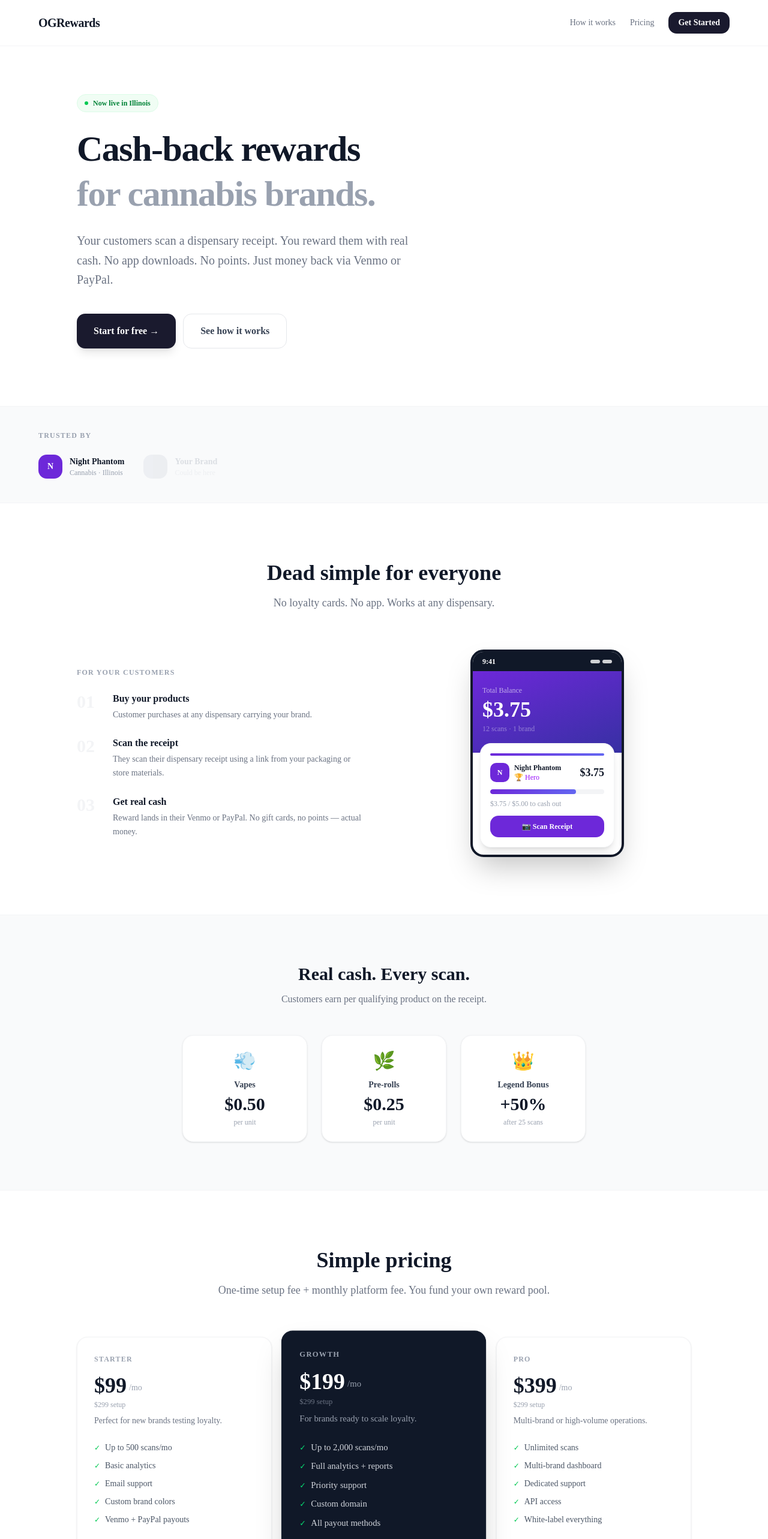
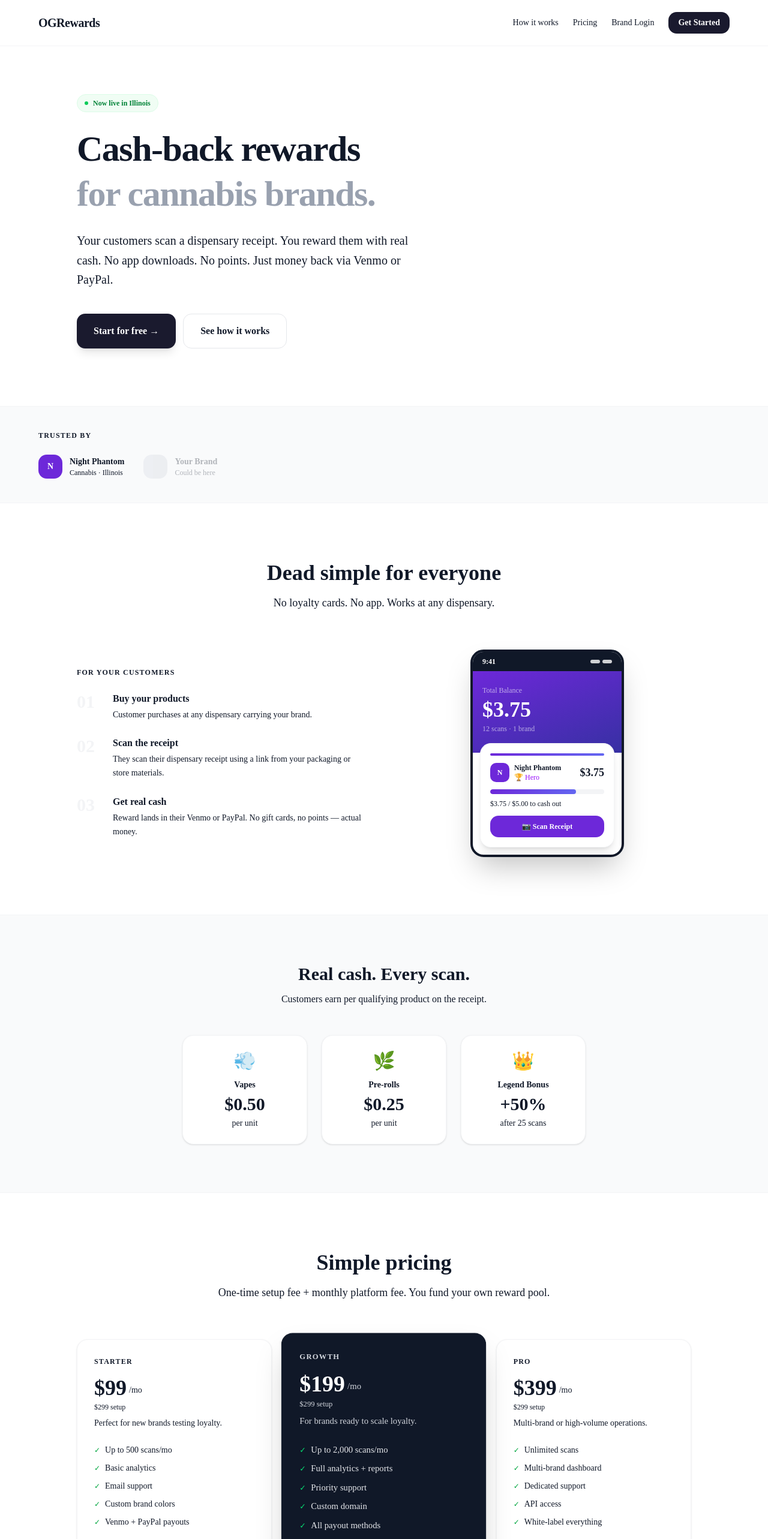
Before and after one commit to rkshankar79/ogrewards, a Next.js app: page / in a window 1280 px wide. Shown: the top 2566 px of the page at 60% size. Built offline with nearby package versions, Linux system fonts and the light colour scheme.

Commit message:
fix: solid black text throughout landing page, add customer vs brand owner login section

```diff
--- a/src/app/page.tsx
+++ b/src/app/page.tsx
@@ -6,8 +6,9 @@ export default function HomePage() {
       <nav className="flex items-center justify-between px-6 md:px-16 py-5 border-b border-gray-100">
         <span className="text-xl font-black tracking-tight">OGRewards</span>
         <div className="flex items-center gap-6">
-          <a href="#how" className="hidden md:block text-sm text-gray-500 hover:text-gray-900 transition-colors">How it works</a>
-          <a href="#pricing" className="hidden md:block text-sm text-gray-500 hover:text-gray-900 transition-colors">Pricing</a>
+          <a href="#how" className="hidden md:block text-sm font-medium text-gray-900 hover:opacity-70 transition-opacity">How it works</a>
+          <a href="#pricing" className="hidden md:block text-sm font-medium text-gray-900 hover:opacity-70 transition-opacity">Pricing</a>
+          <a href="/admin/login" className="hidden md:block text-sm font-medium text-gray-900 hover:opacity-70 transition-opacity">Brand Login</a>
           <a href="mailto:admin@ogrewards.io"
             className="px-4 py-2 rounded-xl text-sm font-bold text-white transition-all hover:opacity-90"
             style={{ backgroundColor: '#1a1a2e' }}>
@@ -27,7 +28,7 @@ export default function HomePage() {
             Cash-back rewards<br />
             <span className="text-gray-400">for cannabis brands.</span>
           </h1>
-          <p className="text-xl text-gray-500 leading-relaxed mb-10 max-w-xl">
+          <p className="text-xl text-gray-900 leading-relaxed mb-10 max-w-xl">
             Your customers scan a dispensary receipt. You reward them with real cash. No app downloads. No points. Just money back via Venmo or PayPal.
           </p>
           <div className="flex flex-col sm:flex-row gap-3">
@@ -37,7 +38,7 @@ export default function HomePage() {
               Start for free →
             </a>
             <a href="#how"
-              className="inline-flex items-center justify-center px-7 py-4 rounded-xl font-bold text-gray-700 text-base border border-gray-200 hover:bg-gray-50 transition-colors">
+              className="inline-flex items-center justify-center px-7 py-4 rounded-xl font-bold text-gray-900 text-base border border-gray-200 hover:bg-gray-50 transition-colors">
               See how it works
             </a>
           </div>
@@ -47,7 +48,7 @@ export default function HomePage() {
       {/* Social proof */}
       <section className="bg-gray-50 border-y border-gray-100 px-6 md:px-16 py-10">
         <div className="max-w-6xl mx-auto">
-          <p className="text-xs font-semibold text-gray-400 uppercase tracking-widest mb-6">Trusted by</p>
+          <p className="text-xs font-bold text-gray-900 uppercase tracking-widest mb-6">Trusted by</p>
           <div className="flex flex-wrap items-center gap-8">
             <div className="flex items-center gap-3">
               <div className="h-10 w-10 rounded-xl flex items-center justify-center text-white font-black text-sm"
@@ -56,14 +57,14 @@ export default function HomePage() {
               </div>
               <div>
                 <p className="font-bold text-gray-900 text-sm">Night Phantom</p>
-                <p className="text-xs text-gray-400">Cannabis · Illinois</p>
+                <p className="text-xs text-gray-900">Cannabis · Illinois</p>
               </div>
             </div>
             <div className="flex items-center gap-3 opacity-30">
               <div className="h-10 w-10 rounded-xl bg-gray-300" />
               <div>
-                <p className="font-bold text-gray-400 text-sm">Your Brand</p>
-                <p className="text-xs text-gray-300">Could be here</p>
+                <p className="font-bold text-gray-900 text-sm">Your Brand</p>
+                <p className="text-xs text-gray-900">Could be here</p>
               </div>
             </div>
           </div>
@@ -74,13 +75,13 @@ export default function HomePage() {
       <section id="how" className="px-6 md:px-16 py-24 max-w-6xl mx-auto">
         <div className="text-center mb-16">
           <h2 className="text-3xl md:text-4xl font-black mb-4">Dead simple for everyone</h2>
-          <p className="text-gray-500 text-lg">No loyalty cards. No app. Works at any dispensary.</p>
+          <p className="text-gray-900 text-lg">No loyalty cards. No app. Works at any dispensary.</p>
         </div>
 
         <div className="grid md:grid-cols-2 gap-16 items-center">
           {/* For consumers */}
           <div>
-            <p className="text-xs font-bold text-gray-400 uppercase tracking-widest mb-6">For your customers</p>
+            <p className="text-xs font-bold text-gray-900 uppercase tracking-widest mb-6">For your customers</p>
             <div className="space-y-6">
               {[
                 { step: '01', title: 'Buy your products', desc: 'Customer purchases at any dispensary carrying your brand.' },
@@ -91,7 +92,7 @@ export default function HomePage() {
                   <span className="text-3xl font-black text-gray-100 leading-none mt-0.5 w-10 flex-shrink-0">{step}</span>
                   <div>
                     <p className="font-bold text-gray-900 mb-1">{title}</p>
-                    <p className="text-gray-500 text-sm leading-relaxed">{desc}</p>
+                    <p className="text-gray-900 text-sm leading-relaxed">{desc}</p>
                   </div>
                 </div>
               ))}
@@ -101,7 +102,6 @@ export default function HomePage() {
           {/* Phone mockup */}
           <div className="flex justify-center">
             <div className="w-64 rounded-3xl shadow-2xl overflow-hidden border-4 border-gray-900 bg-white">
-              {/* Status bar */}
               <div className="bg-gray-900 px-4 py-2 flex justify-between items-center">
                 <span className="text-white text-xs font-bold">9:41</span>
                 <div className="flex gap-1">
@@ -109,13 +109,11 @@ export default function HomePage() {
                   <div className="h-1.5 w-4 bg-white rounded-full opacity-80" />
                 </div>
               </div>
-              {/* App header */}
               <div className="px-4 pt-6 pb-8" style={{ background: 'linear-gradient(160deg, #6d28d9, #3730a3)' }}>
                 <p className="text-white/60 text-xs mb-1">Total Balance</p>
                 <p className="text-4xl font-black text-white">$3.75</p>
-                <p className="text-white/40 text-xs mt-1">12 scans · 1 brand</p>
+                <p className="text-white/60 text-xs mt-1">12 scans · 1 brand</p>
               </div>
-              {/* Wallet card */}
               <div className="-mt-4 mx-3 rounded-2xl bg-white shadow-lg border border-gray-100 p-4 mb-3">
                 <div className="h-1 rounded-full mb-3" style={{ background: 'linear-gradient(90deg, #6d28d9, #6366f1)' }} />
                 <div className="flex items-center justify-between mb-3">
@@ -131,7 +129,7 @@ export default function HomePage() {
                 <div className="h-2 bg-gray-100 rounded-full overflow-hidden mb-2">
                   <div className="h-full rounded-full w-3/4" style={{ background: 'linear-gradient(90deg, #6d28d9, #6366f1)' }} />
                 </div>
-                <p className="text-xs text-gray-400 mb-3">$3.75 / $5.00 to cash out</p>
+                <p className="text-xs text-gray-900 mb-3">$3.75 / $5.00 to cash out</p>
                 <div className="rounded-xl text-white text-xs font-bold py-2.5 text-center" style={{ backgroundColor: '#6d28d9' }}>
                   📷 Scan Receipt
                 </div>
@@ -145,7 +143,7 @@ export default function HomePage() {
       <section className="bg-gray-50 border-y border-gray-100 px-6 md:px-16 py-20">
         <div className="max-w-6xl mx-auto text-center">
           <h2 className="text-3xl font-black mb-3">Real cash. Every scan.</h2>
-          <p className="text-gray-500 mb-12">Customers earn per qualifying product on the receipt.</p>
+          <p className="text-gray-900 mb-12">Customers earn per qualifying product on the receipt.</p>
           <div className="grid sm:grid-cols-3 gap-6 max-w-2xl mx-auto">
             {[
               { emoji: '💨', product: 'Vapes', rate: '$0.50', desc: 'per unit' },
@@ -154,9 +152,9 @@ export default function HomePage() {
             ].map(({ emoji, product, rate, desc }) => (
               <div key={product} className="bg-white rounded-2xl border border-gray-100 p-6 shadow-sm">
                 <div className="text-3xl mb-3">{emoji}</div>
-                <p className="font-bold text-gray-700 text-sm mb-1">{product}</p>
+                <p className="font-bold text-gray-900 text-sm mb-1">{product}</p>
                 <p className="text-3xl font-black text-gray-900">{rate}</p>
-                <p className="text-xs text-gray-400 mt-1">{desc}</p>
+                <p className="text-sm text-gray-900 mt-1">{desc}</p>
               </div>
             ))}
           </div>
@@ -167,7 +165,7 @@ export default function HomePage() {
       <section id="pricing" className="px-6 md:px-16 py-24 max-w-6xl mx-auto">
         <div className="text-center mb-16">
           <h2 className="text-3xl md:text-4xl font-black mb-4">Simple pricing</h2>
-          <p className="text-gray-500 text-lg">One-time setup fee + monthly platform fee. You fund your own reward pool.</p>
+          <p className="text-gray-900 text-lg">One-time setup fee + monthly platform fee. You fund your own reward pool.</p>
         </div>
 
         <div className="grid md:grid-cols-3 gap-6">
@@ -198,17 +196,17 @@ export default function HomePage() {
             },
           ].map(({ name, price, setup, desc, features, highlight }) => (
             <div key={name} className={`rounded-2xl p-7 border ${highlight ? 'border-gray-900 bg-gray-900 text-white shadow-2xl scale-105' : 'border-gray-100 bg-white shadow-sm'}`}>
-              <p className={`text-xs font-bold uppercase tracking-widest mb-4 ${highlight ? 'text-gray-400' : 'text-gray-400'}`}>{name}</p>
+              <p className={`text-xs font-bold uppercase tracking-widest mb-4 ${highlight ? 'text-gray-300' : 'text-gray-900'}`}>{name}</p>
               <div className="flex items-end gap-1 mb-1">
                 <span className={`text-4xl font-black ${highlight ? 'text-white' : 'text-gray-900'}`}>{price}</span>
-                <span className={`text-sm mb-1.5 ${highlight ? 'text-gray-400' : 'text-gray-400'}`}>/mo</span>
+                <span className={`text-sm mb-1.5 ${highlight ? 'text-gray-300' : 'text-gray-900'}`}>/mo</span>
               </div>
-              <p className={`text-xs mb-2 ${highlight ? 'text-gray-500' : 'text-gray-400'}`}>{setup}</p>
-              <p className={`text-sm leading-relaxed mb-6 ${highlight ? 'text-gray-400' : 'text-gray-500'}`}>{desc}</p>
+              <p className={`text-xs mb-2 font-medium ${highlight ? 'text-gray-300' : 'text-gray-900'}`}>{setup}</p>
+              <p className={`text-sm leading-relaxed mb-6 ${highlight ? 'text-gray-300' : 'text-gray-900'}`}>{desc}</p>
               <ul className="space-y-2.5 mb-8">
                 {features.map(f => (
-                  <li key={f} className={`text-sm flex items-center gap-2 ${highlight ? 'text-gray-300' : 'text-gray-600'}`}>
-                    <span className={`text-xs ${highlight ? 'text-green-400' : 'text-green-500'}`}>✓</span>
+                  <li key={f} className={`text-sm flex items-center gap-2 ${highlight ? 'text-gray-200' : 'text-gray-900'}`}>
+                    <span className={`text-xs ${highlight ? 'text-green-400' : 'text-green-600'}`}>✓</span>
                     {f}
                   </li>
                 ))}
@@ -222,11 +220,37 @@ export default function HomePage() {
         </div>
       </section>
 
+      {/* Login clarity section */}
+      <section className="bg-gray-50 border-y border-gray-100 px-6 md:px-16 py-16">
+        <div className="max-w-4xl mx-auto grid sm:grid-cols-2 gap-6">
+          <div className="bg-white rounded-2xl border border-gray-100 p-7 shadow-sm">
+            <div className="text-3xl mb-4">🛒</div>
+            <h3 className="text-lg font-black text-gray-900 mb-2">I'm a customer</h3>
+            <p className="text-gray-900 text-sm mb-5">Scan your receipt and earn cash back on Night Phantom products.</p>
+            <a href="/nightphantom"
+              className="block text-center py-3 rounded-xl font-bold text-white text-sm transition-all hover:opacity-90"
+              style={{ backgroundColor: '#6d28d9' }}>
+              Night Phantom Rewards →
+            </a>
+          </div>
+          <div className="bg-white rounded-2xl border border-gray-100 p-7 shadow-sm">
+            <div className="text-3xl mb-4">🏢</div>
+            <h3 className="text-lg font-black text-gray-900 mb-2">I'm a brand owner</h3>
+            <p className="text-gray-900 text-sm mb-5">Manage your reward pool, view scans, and track payouts in the admin portal.</p>
+            <a href="/admin/login"
+              className="block text-center py-3 rounded-xl font-bold text-white text-sm transition-all hover:opacity-90"
+              style={{ backgroundColor: '#1a1a2e' }}>
+              Brand Admin Login →
+            </a>
+          </div>
+        </div>
+      </section>
+
       {/* CTA */}
       <section className="px-6 md:px-16 py-24" style={{ background: 'linear-gradient(160deg, #1a1a2e, #0f0f1a)' }}>
         <div className="max-w-2xl mx-auto text-center">
           <h2 className="text-3xl md:text-4xl font-black text-white mb-4">Ready to reward your customers?</h2>
-          <p className="text-gray-400 text-lg mb-10">Get set up in days, not months. No technical knowledge required.</p>
+          <p className="text-gray-300 text-lg mb-10">Get set up in days, not months. No technical knowledge required.</p>
           <a href="mailto:admin@ogrewards.io"
             className="inline-flex items-center justify-center px-8 py-4 rounded-xl font-bold text-gray-900 text-base bg-white transition-all hover:opacity-90 shadow-xl">
             Email us to get started →
@@ -237,7 +261,7 @@ export default function HomePage() {
       {/* Footer */}
       <footer className="px-6 md:px-16 py-8 border-t border-gray-100 flex flex-col sm:flex-row items-center justify-between gap-4">
         <span className="text-sm font-black text-gray-900">OGRewards</span>
-        <p className="text-xs text-gray-400">© 2026 OGRewards LLC · Chicago, IL · admin@ogrewards.io</p>
+        <p className="text-sm text-gray-900">© 2026 OGRewards LLC · Chicago, IL · admin@ogrewards.io</p>
       </footer>
 
     </div>
```
